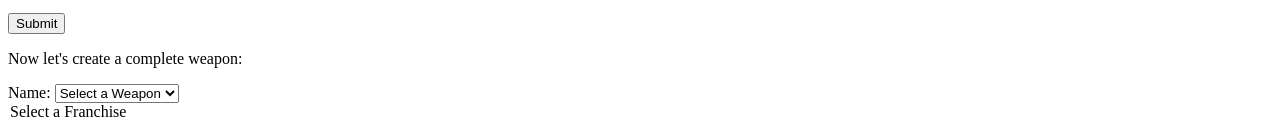
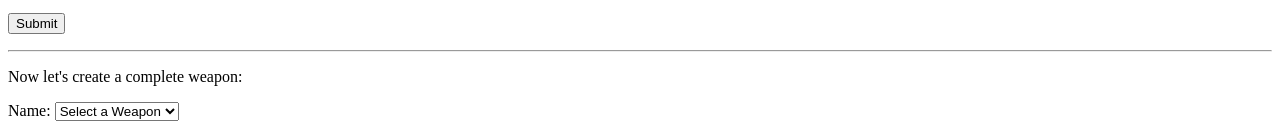
Before and after one commit to RussBus24/capstone-project, a website: page public/index.html in a window 1280 px wide. Shown: the part 508-631 px from the top of the page. Drawn offline with nearby package versions, Linux system fonts and the light colour scheme.

Commit message:
Fixed some minor corrections

```diff
--- a/public/index.html
+++ b/public/index.html
@@ -30,22 +30,26 @@
 	<p>Description: <input id="addDescriptionName" type="text" name="descriptionName"></p
 	<p><input type="submit" value="Submit"></p>
 </form>
+<hr>
 <p>Now let's create a complete weapon:</p>
 <form id="addTotalWeapon">
 	<p>Name: <select id="addTotalWeaponName" name="totalWeaponName">
 			<option value="">Select a Weapon</option>
 			<option value="5856daee9695160011477fd4">Ragnarok</option>
+			</select>
 	</p>
 	<p>Franchise: <select id="addTotalWeaponFranchise" name="totalWeaponFranchise">
 			<option value="">Select a Franchise</option>
 			<option value="5856e381198e0f001181a61d">Breath of Fire</option>
 			<option value="5856de19b3ea580011980f3a">Final Fantasy</option>
 			<option value="5856e2a36dd075001104c583">Suikoden</option>
+			</select>
 	</p>
 	<p>Category: <select id="addTotalWeaponCategory" name="totalWeaponCatgory">
 			<option value="">Select a Category</option>
 			<option value="5856e7e3b60517001137bfec">Sword</option>
 			<option value="5856e874b60517001137bfed">Bow & Arrow</option>
+			</select>
 	</p>
 	<p><input type="submit" value="Submit"></p>
 </form>
```
